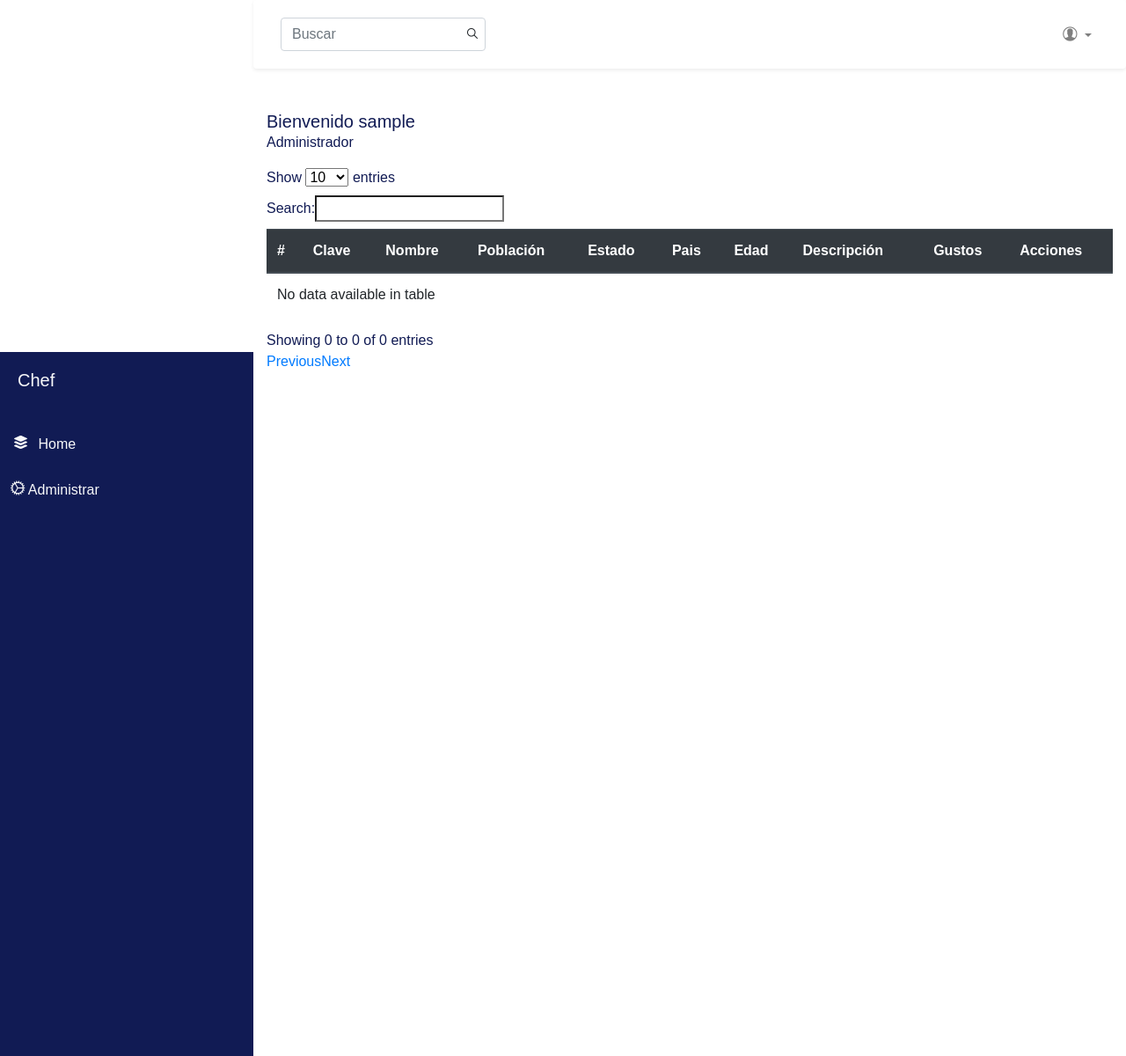
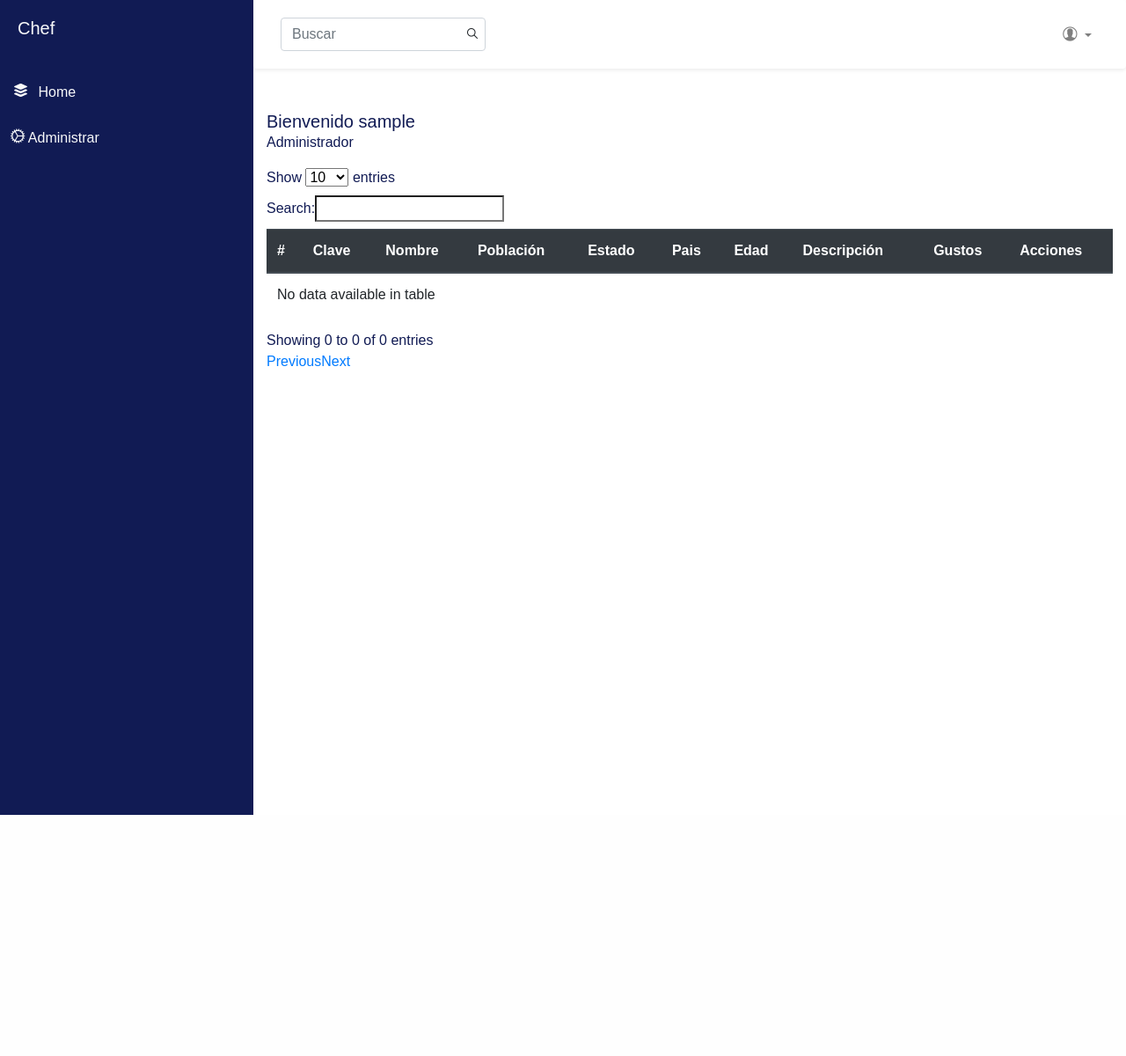
Before and after one commit to ethanial1/Chef, a PHP site: page /Admin/Dashboard.php?op=1 in a window 1280 px wide. Shown: the whole page at 88% size. After the commit the page ends 926 px from the top, so only its background shows below. Run offline with PHP 8.4, Linux system fonts and the light colour scheme; the visitor is signed in with stand-in values (Sample User, id 1); data that the repository does not hold is empty; some libraries are stand-ins or nearby versions.

Commit message:
Update Dashboard.php

```diff
--- a/Admin/Dashboard.php
+++ b/Admin/Dashboard.php
@@ -24,7 +24,7 @@ include('../DataBase/conect.php');
 
 <body>
     <div class="d-flex">
-        <div class="bg-primary margen" id="sidebar-container">
+        <div class="bg-primary" id="sidebar-container">
             <div class="logo">
                 <h5 class="text-light">Chef</h5>
             </div>
```
